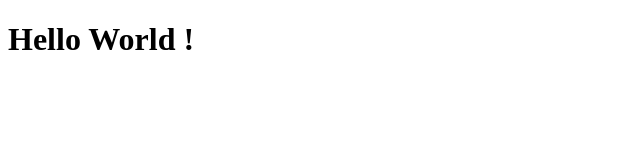
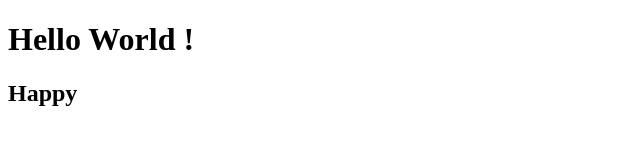
Before and after one commit to EmelineLeduc/helloWorld, a plain HTML site: page index.html in a window 1280 px wide. Shown: the whole page, without its empty margins (0-640 px from the left). Drawn offline with Linux system fonts and the light colour scheme.

Commit message:
Balise h2 ajoutée

```diff
--- a/index.html
+++ b/index.html
@@ -7,5 +7,6 @@
   </head>
   <body>
     <h1>Hello World !</h1>
+    <h2>Happy</h2>
   </body>
 </html>
```
